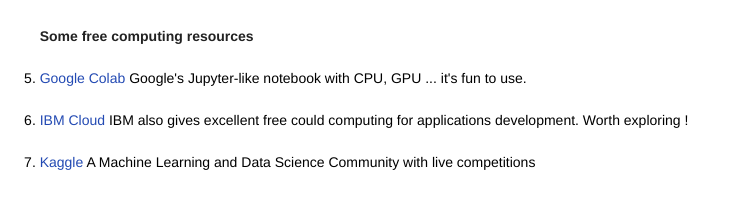
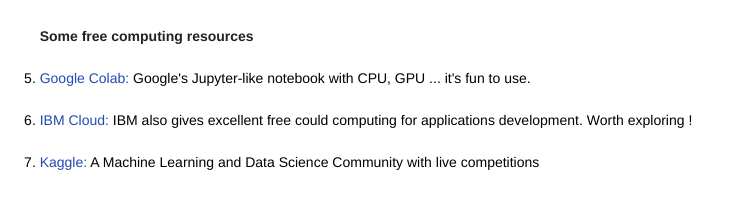
Before and after one commit to bghosh4u/bghosh4u.github.io, a plain HTML site: page links.html in a window 1280 px wide. Shown: the part 315-524 px from the top of the page, 208-939 px from the left. Drawn offline with Linux system fonts and the light colour scheme; a web font is replaced by a local one.

Commit message:
Update links.html

```diff
--- a/links.html
+++ b/links.html
@@ -39,9 +39,9 @@ Click on the item you want to reach:<br>
 <br>
  <strong> Some free computing resources</strong>
 <br> <br>
-<li> <a href="https://colab.research.google.com/" > Google Colab </a> Google's Jupyter-like notebook with CPU, GPU ... it's fun to use. </li> <br>
-<li> <a href="https://cloud.ibm.com/login" > IBM Cloud </a> IBM also gives excellent free could computing for applications development. Worth exploring ! </li> <br>
-<li> <a href="https://www.kaggle.com/" > Kaggle </a> A Machine Learning and Data Science Community with live competitions </li>
+<li> <a href="https://colab.research.google.com/" > Google Colab: </a> Google's Jupyter-like notebook with CPU, GPU ... it's fun to use. </li> <br>
+<li> <a href="https://cloud.ibm.com/login" > IBM Cloud: </a> IBM also gives excellent free could computing for applications development. Worth exploring ! </li> <br>
+<li> <a href="https://www.kaggle.com/" > Kaggle: </a> A Machine Learning and Data Science Community with live competitions </li>
 
 </ol>
 </article>
```
